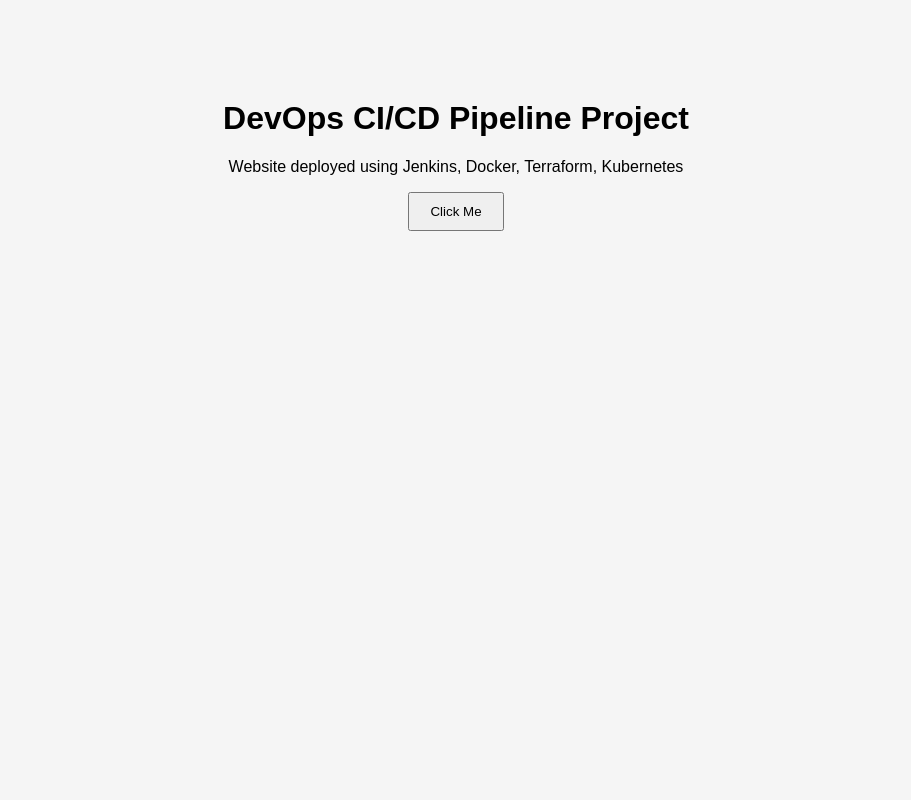
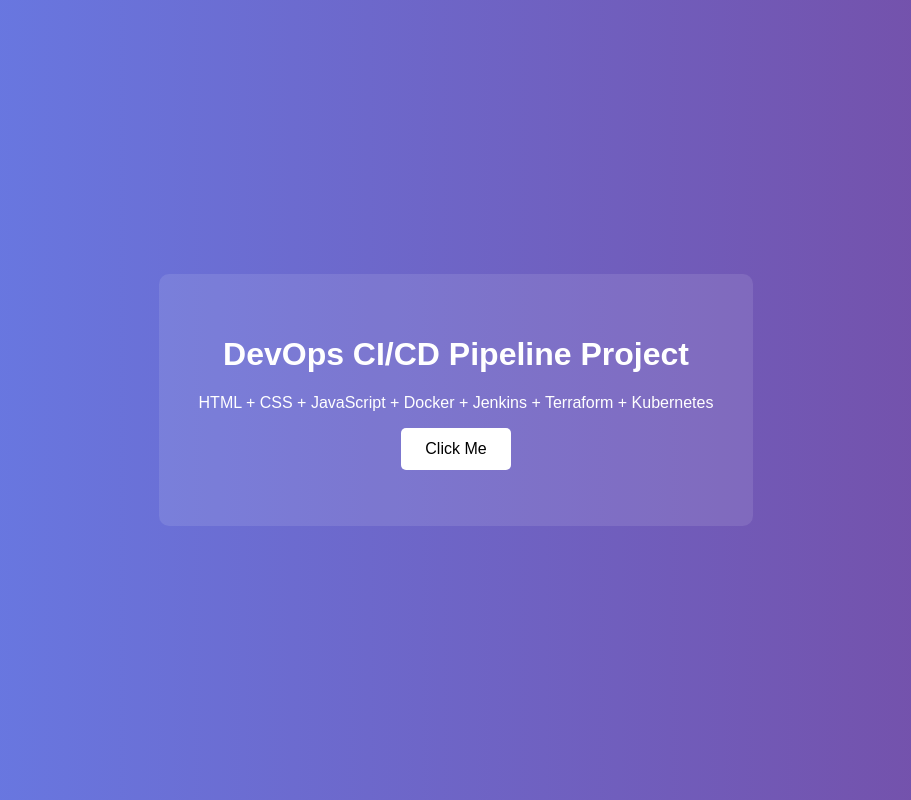
Before and after one commit to gangireddy2004/devops-static-site, a plain HTML site: page index.html in a window 1280 px wide. Shown: the whole page, without its empty margins (184-1095 px from the left). Drawn offline with Linux system fonts and the light colour scheme.

Commit message:
Updated HTML CSS JavaScript files

```diff
--- a/index.html
+++ b/index.html
@@ -1,14 +1,18 @@
 <!DOCTYPE html>
-<html>
+<html lang="en">
 <head>
-    <title>DevOps Demo</title>
+    <meta charset="UTF-8">
+    <meta name="viewport" content="width=device-width, initial-scale=1.0">
+    <title>DevOps Static Website</title>
     <link rel="stylesheet" href="style.css">
 </head>
 <body>
-    <h1>DevOps CI/CD Pipeline Project</h1>
-    <p>Website deployed using Jenkins, Docker, Terraform, Kubernetes</p>
-
-    <button onclick="showMessage()">Click Me</button>
+    <div class="container">
+        <h1>DevOps CI/CD Pipeline Project</h1>
+        <p>HTML + CSS + JavaScript + Docker + Jenkins + Terraform + Kubernetes</p>
+        <button onclick="showMessage()">Click Me</button>
+        <p id="message"></p>
+    </div>
 
     <script src="script.js"></script>
 </body>
--- a/script.js
+++ b/script.js
@@ -1,3 +1,4 @@
 function showMessage() {
-    alert("DevOps Pipeline Working!");
+    document.getElementById("message").innerText =
+        "Pipeline deployment successful!";
 }
--- a/style.css
+++ b/style.css
@@ -1,10 +1,32 @@
 body {
+    margin: 0;
+    padding: 0;
+    font-family: Arial, sans-serif;
+    background: linear-gradient(to right, #667eea, #764ba2);
+    height: 100vh;
+    display: flex;
+    justify-content: center;
+    align-items: center;
+    color: white;
+}
+
+.container {
     text-align: center;
-    font-family: Arial;
-    margin-top: 100px;
-    background: #f5f5f5;
+    background: rgba(255,255,255,0.1);
+    padding: 40px;
+    border-radius: 10px;
 }
 
 button {
-    padding: 10px 20px;
+    padding: 12px 24px;
+    border: none;
+    background: white;
+    color: black;
+    cursor: pointer;
+    border-radius: 5px;
+    font-size: 16px;
 }
+
+button:hover {
+    background: lightgray;
+}
```
Also changed, not shown: 1 other file.
